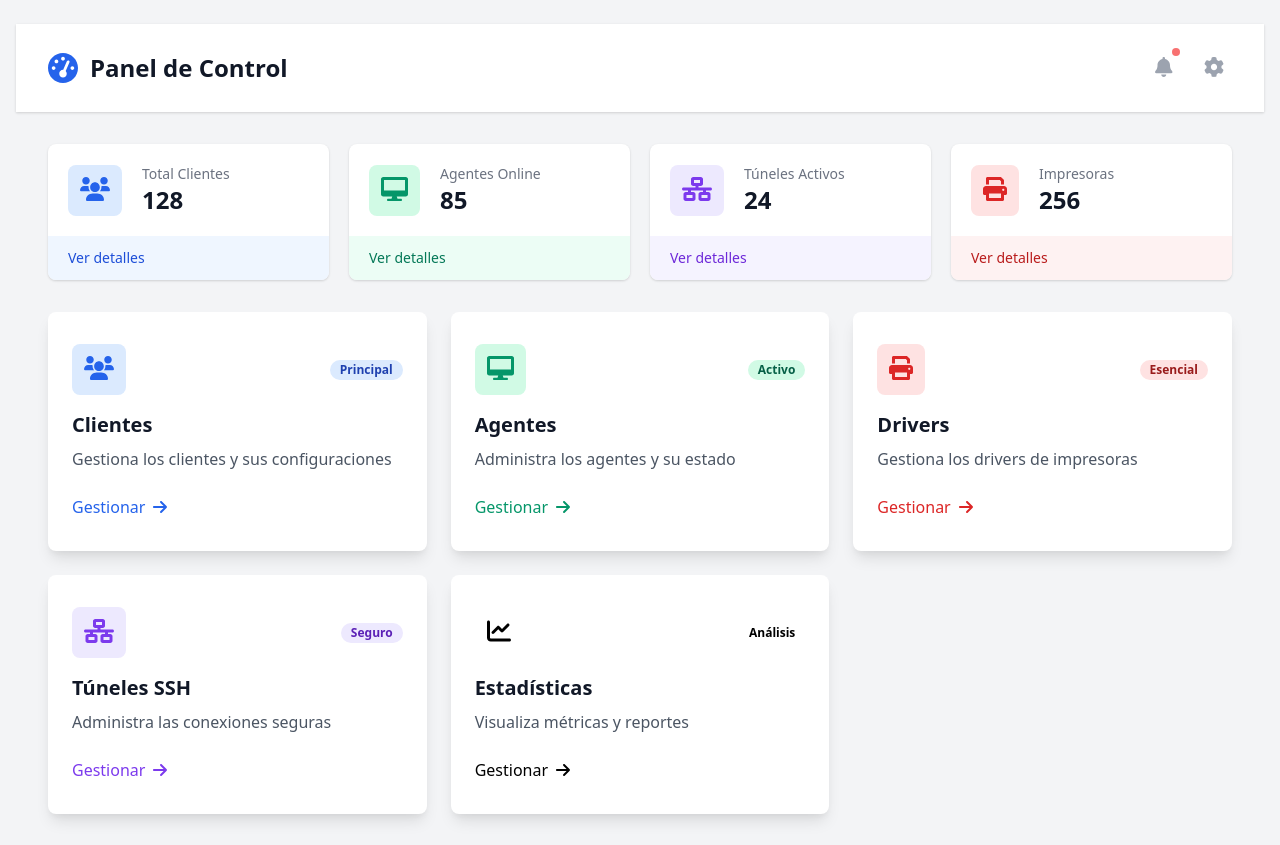
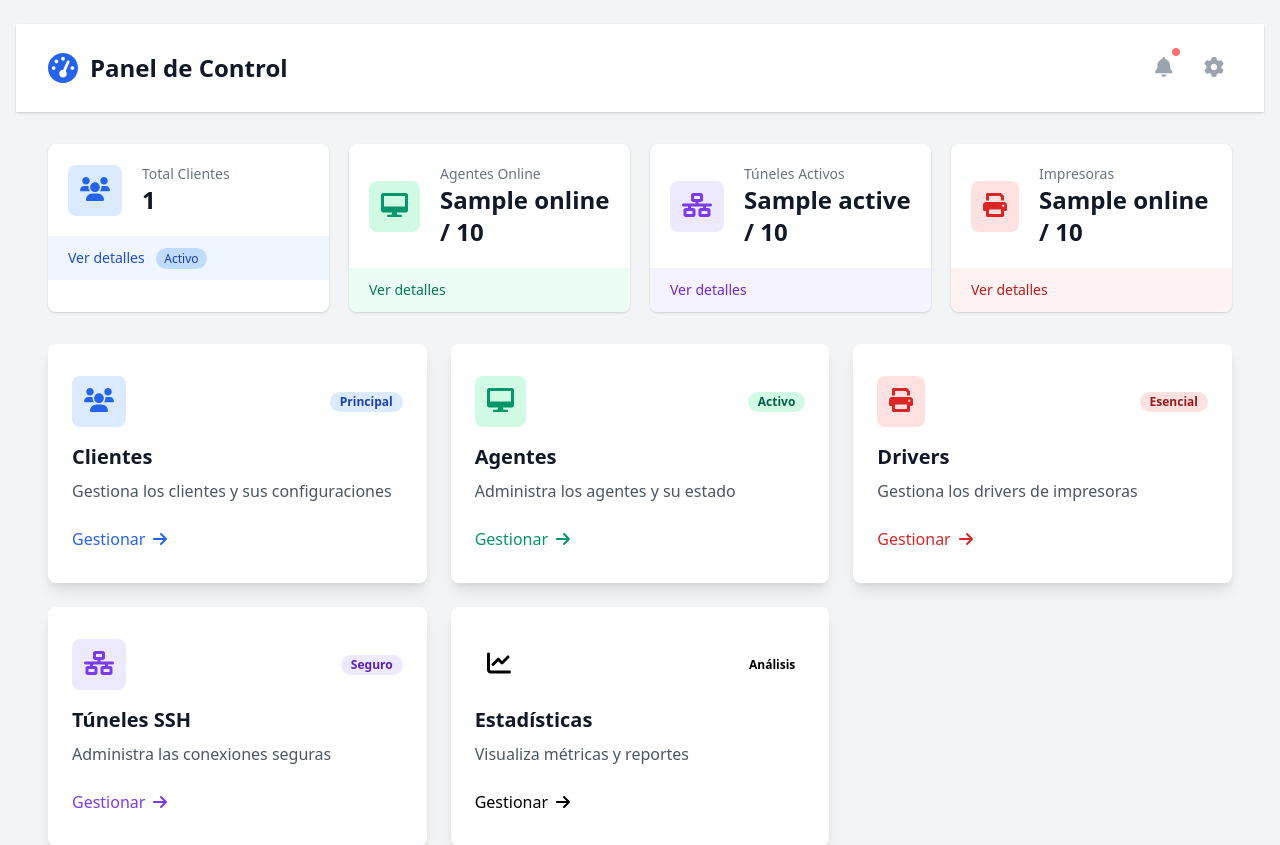
Before and after one commit to isidrovera/printer_management, a Python web app: template server/app/templates/index.html in a window 1280 px wide. Shown: the part 44-889 px from the top of the page. Run offline with Jinja, Linux system fonts and the light colour scheme; the template is opened without the code that fills it: most values are stand-ins (such as "Sample title", 1, 10 or a date in 2020); some libraries are stand-ins or nearby versions.

Commit message:
Save index.html.

```diff
--- a/server/app/templates/index.html
+++ b/server/app/templates/index.html
@@ -28,6 +28,7 @@
 <!-- Main Content -->
 <div class="max-w-7xl mx-auto px-4 sm:px-6 lg:px-8 py-8">
     <!-- Stats Overview -->
+    <!-- Stats Overview -->
     <div class="grid grid-cols-1 gap-5 sm:grid-cols-2 lg:grid-cols-4 mb-8">
         <!-- Total Clientes -->
         <div class="bg-white overflow-hidden shadow rounded-lg">
@@ -39,14 +40,21 @@
                     <div class="ml-5 w-0 flex-1">
                         <dl>
                             <dt class="text-sm font-medium text-gray-500 truncate">Total Clientes</dt>
-                            <dd class="text-2xl font-semibold text-gray-900">128</dd>
+                            <dd class="text-2xl font-semibold text-gray-900">{{ stats.total_clients }}</dd>
                         </dl>
                     </div>
                 </div>
             </div>
             <div class="bg-blue-50 px-5 py-3">
                 <div class="text-sm">
-                    <a href="/clients" class="font-medium text-blue-700 hover:text-blue-900">Ver detalles</a>
+                    <a href="/clients" class="font-medium text-blue-700 hover:text-blue-900">
+                        Ver detalles
+                        {% if stats.total_clients > 0 %}
+                        <span class="ml-2 text-xs bg-blue-200 text-blue-800 px-2 py-0.5 rounded-full">
+                            Activo
+                        </span>
+                        {% endif %}
+                    </a>
                 </div>
             </div>
         </div>
@@ -61,14 +69,23 @@
                     <div class="ml-5 w-0 flex-1">
                         <dl>
                             <dt class="text-sm font-medium text-gray-500 truncate">Agentes Online</dt>
-                            <dd class="text-2xl font-semibold text-gray-900">85</dd>
+                            <dd class="text-2xl font-semibold text-gray-900">
+                                {{ stats.agents.online }} / {{ stats.agents.total }}
+                            </dd>
                         </dl>
                     </div>
                 </div>
             </div>
             <div class="bg-green-50 px-5 py-3">
                 <div class="text-sm">
-                    <a href="/agents" class="font-medium text-green-700 hover:text-green-900">Ver detalles</a>
+                    <a href="/agents" class="font-medium text-green-700 hover:text-green-900">
+                        Ver detalles
+                        {% if stats.agents.online > 0 %}
+                        <span class="ml-2 text-xs bg-green-200 text-green-800 px-2 py-0.5 rounded-full">
+                            {{ (stats.agents.online / stats.agents.total * 100)|round|int }}% Online
+                        </span>
+                        {% endif %}
+                    </a>
                 </div>
             </div>
         </div>
@@ -83,14 +100,23 @@
                     <div class="ml-5 w-0 flex-1">
                         <dl>
                             <dt class="text-sm font-medium text-gray-500 truncate">Túneles Activos</dt>
-                            <dd class="text-2xl font-semibold text-gray-900">24</dd>
+                            <dd class="text-2xl font-semibold text-gray-900">
+                                {{ stats.tunnels.active }} / {{ stats.tunnels.total }}
+                            </dd>
                         </dl>
                     </div>
                 </div>
             </div>
             <div class="bg-purple-50 px-5 py-3">
                 <div class="text-sm">
-                    <a href="/tunnels" class="font-medium text-purple-700 hover:text-purple-900">Ver detalles</a>
+                    <a href="/tunnels" class="font-medium text-purple-700 hover:text-purple-900">
+                        Ver detalles
+                        {% if stats.tunnels.active > 0 %}
+                        <span class="ml-2 text-xs bg-purple-200 text-purple-800 px-2 py-0.5 rounded-full">
+                            {{ (stats.tunnels.active / stats.tunnels.total * 100)|round|int }}% Activos
+                        </span>
+                        {% endif %}
+                    </a>
                 </div>
             </div>
         </div>
@@ -105,14 +131,23 @@
                     <div class="ml-5 w-0 flex-1">
                         <dl>
                             <dt class="text-sm font-medium text-gray-500 truncate">Impresoras</dt>
-                            <dd class="text-2xl font-semibold text-gray-900">256</dd>
+                            <dd class="text-2xl font-semibold text-gray-900">
+                                {{ stats.printers.online }} / {{ stats.printers.total }}
+                            </dd>
                         </dl>
                     </div>
                 </div>
             </div>
             <div class="bg-red-50 px-5 py-3">
                 <div class="text-sm">
-                    <a href="/printers" class="font-medium text-red-700 hover:text-red-900">Ver detalles</a>
+                    <a href="/printers" class="font-medium text-red-700 hover:text-red-900">
+                        Ver detalles
+                        {% if stats.printers.online > 0 %}
+                        <span class="ml-2 text-xs bg-red-200 text-red-800 px-2 py-0.5 rounded-full">
+                            {{ (stats.printers.online / stats.printers.total * 100)|round|int }}% Online
+                        </span>
+                        {% endif %}
+                    </a>
                 </div>
             </div>
         </div>
```
